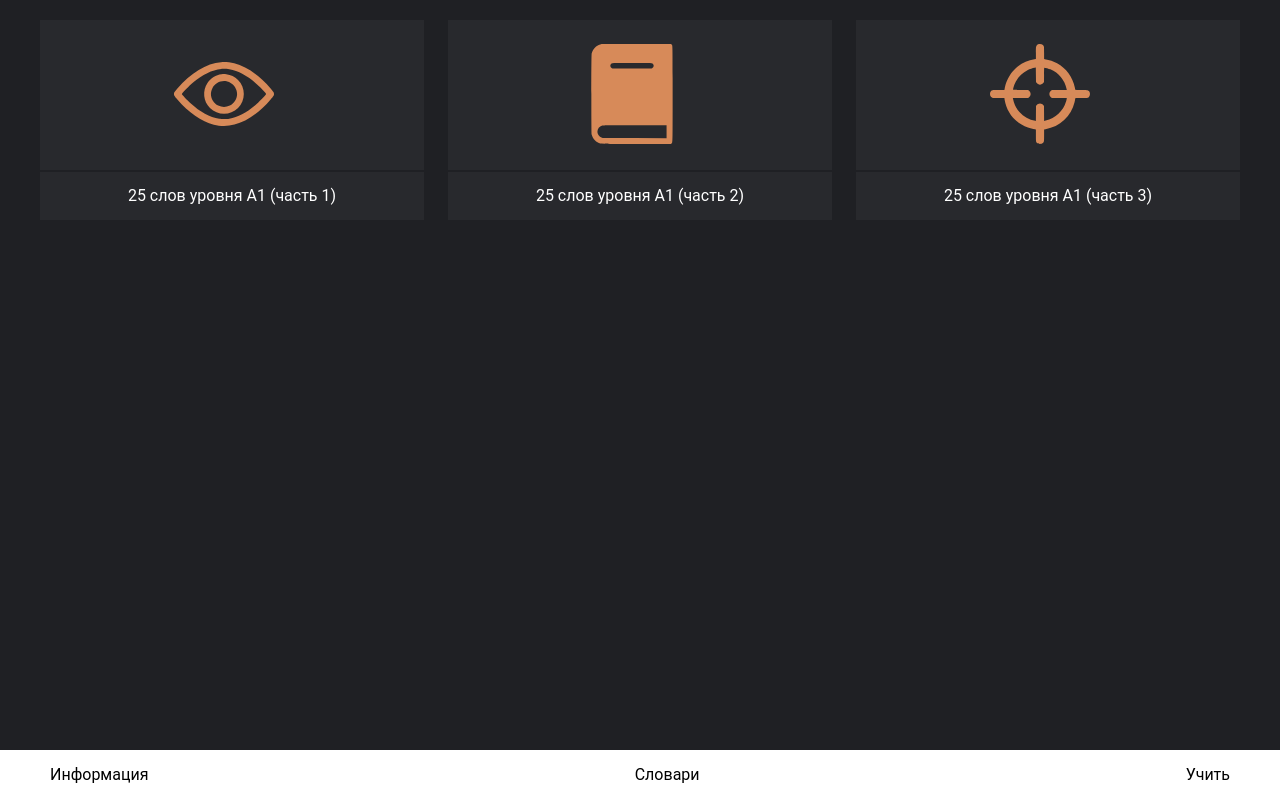
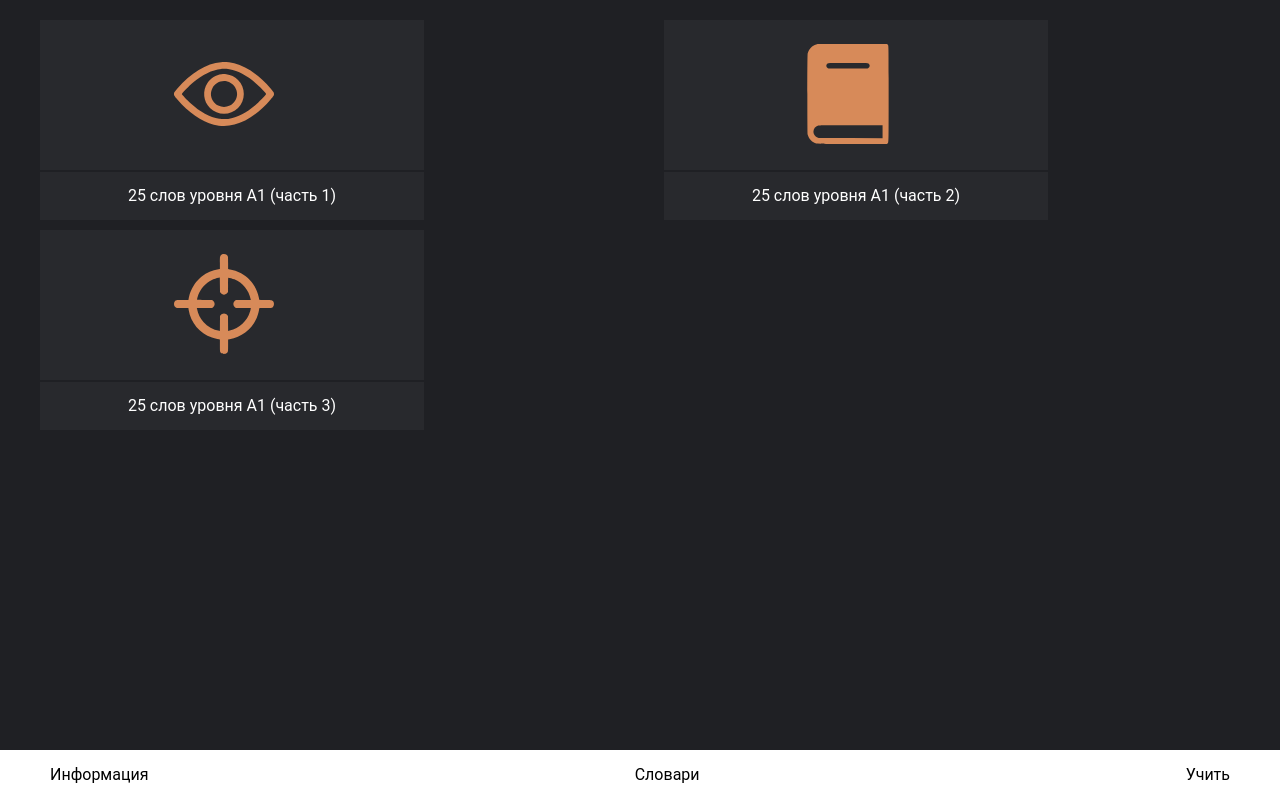
Before and after one commit to Britanskii/englishcards, a Next.js app: page /dictionaries in a window 1280 px wide. Built offline with nearby package versions, Linux system fonts and the light colour scheme.

Commit message:
add links for dictionaries

```diff
--- a/components/link/Link.tsx
+++ b/components/link/Link.tsx
@@ -1,14 +1,15 @@
 import s from "./link.module.sass"
 import LinkNext from "next/link";
 import {LinkProps} from "next/link"
-import {ReactNode} from "react";
+import {ReactNode, forwardRef} from "react";
 
 interface LinkNextProps extends LinkProps {
     className?: string,
     children: ReactNode
 }
 
-const Link = ({href, children, className}: LinkNextProps) => {
+
+export const Link = ({href, children, className}: LinkNextProps) => {
 
     return (
         <LinkNext href={href}>
--- a/interfaces/dictionaries/Dictionaries.tsx
+++ b/interfaces/dictionaries/Dictionaries.tsx
@@ -3,6 +3,7 @@ import Image from "../../components/image/Image"
 import eye from "../../resources/icons/eye.png"
 import data from "../../jsons/dictionaries.json"
 import {motion} from "framer-motion";
+import Link from "../../components/link/Link";
 
 const Dictionaries = () => {
 
@@ -21,18 +22,21 @@ const Dictionaries = () => {
 
     const dictionaries = data.map((dictionary, index) => {
         return (
-            <motion.li key={dictionary.image} className={s.dictionaries__item}
+            <motion.li key={dictionary.image}
                        custom= {index}
                        variants={variants}
                        initial={{opacity: 0, x: -200}}
                        animate={"appearance"}
+                       className={s.dictionaries__wrapper}
             >
+                <Link  className={s.dictionaries__item} href={`/learn/${dictionary.id}`} >
                     <div  className={s.dictionaries__view}>
                         <Image src={dictionary.image} className={s.dictionaries__image}/>
                     </div>
                     <div className={s.dictionaries__text}>
                         {dictionary.title}
                     </div>
+                </Link>
             </motion.li>
         )
     })
--- a/interfaces/dictionaries/dictionaries.module.sass
+++ b/interfaces/dictionaries/dictionaries.module.sass
@@ -2,6 +2,10 @@
 
 .dictionaries
 	display: block
+	&__wrapper
+		opacity: 0
+		width: 48%
+		height: 25vh
 	&__list
 		display: flex
 		list-style-type: none
@@ -9,12 +13,10 @@
 		flex-wrap: wrap
 		gap: 10px
 	&__item
-		opacity: 0
+		height: 100%
 		align-items: center
 		display: flex
 		flex-direction: column
-		width: 48%
-		height: 25vh
 		list-style-type: none
 	&__view
 		width: 100%
@@ -31,6 +33,7 @@
 		width: 30%
 		object-fit: contain
 	&__text
+		color: white
 		text-align: center
 		padding: 15px
 		display: flex
--- a/interfaces/learn/complete/Complete.tsx
+++ b/interfaces/learn/complete/Complete.tsx
@@ -1,5 +1,5 @@
 import s from "./complete.module.sass"
-import Link from "../../../components/link/Link";
+import {Link} from "../../../components/link/Link";
 import mark from "../../../resources/icons/mark.svg"
 import Image from "../../../components/image/Image";
 import {motion} from "framer-motion";
--- a/jsons/dictionaries.json
+++ b/jsons/dictionaries.json
@@ -1,14 +1,177 @@
 [
   {
+    "id": 1,
     "title": "25 слов уровня A1 (часть 1)",
-    "image": "/eye.svg"
+    "image": "/eye.svg",
+    "dictionary": [
+      {
+        "id": 0,
+        "word": {
+          "proposal": "career",
+          "translated": "Курс"
+        },
+        "synonymous": {
+          "proposal": "course",
+          "translated": "карьера"
+        },
+        "antonym": {
+          "proposal": "vocation",
+          "translated": "призвание"
+        },
+        "examples": [
+          {
+            "proposal": "The webcam <b>career</b> <b className ='synonymous'>course</b> is my <b className ='antonym'>vocation</b>",
+            "translated": "<b className ='synonymous'>Курс</b> по <b>карьере</b> в вебкаме это моё <b className ='antonym'>призвание</b>"
+          }
+        ],
+        "image": "https://www.jobgrade.ru/wp-content/uploads/2019/08/к4.jpg"
+      },
+      {
+        "id": 1,
+        "word": {
+          "proposal": "Supply",
+          "translated": "Поставка"
+        },
+        "synonymous": {
+          "proposal": "Afford",
+          "translated": "Позволить"
+        },
+        "antonym": {
+          "proposal": "Debt",
+          "translated": "Долг"
+        },
+        "examples": [
+          {
+            "proposal": "We can <b className ='synonymous'>afford</b> to <b>supply</b> new gachi-belts, but then we would be in <b className ='antonym'>debt</b>",
+            "translated": "Мы можем <b className ='synonymous'>позволить</b> себе <b>поставки</b> новых гачи-ремней, но тогда мы будем в <b className ='antonym'>долгах</b>"
+          }
+        ],
+        "image": "https://i.pinimg.com/originals/c0/2e/e5/c02ee500b8ac33c72b30be1f7578716b.jpg"
+      },
+      {
+        "id": 2,
+        "word": {
+          "proposal": "Describe ",
+          "translated": "Описать"
+        },
+        "synonymous": {
+          "proposal": "Call",
+          "translated": "Звать"
+        },
+        "antonym": {
+          "proposal": "conceal",
+          "translated": "Скрыть"
+        },
+        "examples": [
+          {
+            "proposal": "<b>Describe</b> the fish who <b className ='synonymous'>called</b> you. It has <b className ='antonym'>concealed</b> its appearance",
+            "translated": "<b>Опишите</b> рыбу которая  <b className ='synonymous'>позвонила</b> вам. Она <b className ='antonym'>скрыла</b> свою внешность"
+          }
+        ],
+        "image": "https://i.ytimg.com/vi/8S7DWyxJir4/maxresdefault.jpg"
+      }
+    ]
   },
   {
+    "id": 2,
     "title": "25 слов уровня A1 (часть 2)",
-    "image": "/book.svg"
+    "image": "/book.svg",
+    "dictionary": [
+      {
+        "id": 0,
+        "word": {
+          "proposal": "Climb",
+          "translated": "Подниматься"
+        },
+        "synonymous": {
+          "proposal": "soar",
+          "translated": "Взлетать"
+        },
+        "antonym": {
+          "proposal": "Descent",
+          "translated": "спуститься"
+        },
+        "examples": [
+          {
+            "proposal": "The rocket <b>soared</b> into the air while I was <b className ='synonymous'>climbing</b> up it, but then I had to <b className ='antonym'>descent</b>.",
+            "translated": "Ракета <b>взмыла</b> в воздух, пока я <b className ='synonymous'>поднимался</b> на нее, но потом мне пришлось <b className ='antonym'>спуститься</b>."
+          }
+        ],
+        "image": "https://www.fnarena.com/wp-content/uploads/2019/05/Businessman-flying-on-rocket-i-168554321.jpg"
+      },
+      {
+        "id": 1,
+        "word": {
+          "proposal": "above",
+          "translated": "Сверху"
+        },
+        "synonymous": {
+          "proposal": "Beyond",
+          "translated": "За пределами"
+        },
+        "antonym": {
+          "proposal": "Underneath",
+          "translated": "Под"
+        },
+        "examples": [
+          {
+            "proposal": "The cars looked like Constantine from <b>above</b>. <b className ='synonymous'>Beyond</b> the front page of the browser. <b className ='antonym'>Underneath</b> the boat is marijuana",
+            "translated": " <b>Сверху</b> машины выглядили как Константин. <b className ='synonymous'>За пределами</b> первой страницы браузера. <b className ='antonym'>Под</b> лодкой лежала марихуана"
+          }
+        ],
+        "image": "http://paranormal-news.ru/_nw/165/75523894.jpg"
+      },
+      {
+        "id": 2,
+        "word": {
+          "proposal": "above",
+          "translated": "Сверху"
+        },
+        "synonymous": {
+          "proposal": "Beyond",
+          "translated": "За пределами"
+        },
+        "antonym": {
+          "proposal": "Underneath",
+          "translated": "Под"
+        },
+        "examples": [
+          {
+            "proposal": "I <b>attend</b> AA meetings every day. I <b className ='synonymous'>accompany</b> you. People did not <b className ='antonym'>abandon</b> their houses despite the tajiks.",
+            "translated": " <b>Сверху</b> машины выглядили как Константин. <b className ='synonymous'>За пределами</b> первой страницы браузера. <b className ='antonym'>Под</b> лодкой лежала марихуана"
+          }
+        ],
+        "image": "https://aannov.ru/wp-content/uploads/2019/11/01f9eb905a39896fca35f6a0c46e9814.jpeg"
+      }
+    ]
   },
   {
+    "id": 3,
     "title": "25 слов уровня A1 (часть 3)",
-    "image": "/gun.svg"
+    "image": "/gun.svg",
+    "dictionary": [
+      {
+        "id": 0,
+        "word": {
+          "proposal": "To bear",
+          "translated": "Вынести"
+        },
+        "synonymous": {
+          "proposal": "Abide",
+          "translated": "Переносить"
+        },
+        "antonym": {
+          "proposal": "shun",
+          "translated": "Отвергнуть"
+        },
+        "examples": [
+          {
+            "proposal": "The pain from the spilled coffee was almost more than he could <b>bear</b>. I can't <b className ='synonymous'>abide</b> people with no sense of humour. They were both <b className ='antonym'>shunned</b> by their families when they remarried.",
+            "translated": "Боль от пролитого кофе была почти сильнее, чем он мог <b>вынести</b>. Я не <b className ='synonymous'>выношу</b> людей без чувства юмора. Они оба были <b className ='antonym'>отвергнуты</b> своими семьями, когда снова женились."
+          }
+        ],
+        "image": "https://kartinkin.net/uploads/posts/2022-03/1646743336_1-kartinkin-net-p-kartinki-grust-odinochestvo-bol-1.jpg"
+      }
+    ]
   }
 ]
--- a/pages/index.tsx
+++ b/pages/index.tsx
@@ -1,8 +1,6 @@
 import type {NextPage} from 'next'
 import s from "../styles/index.module.sass"
 import Start from "../interfaces/start/Start"
-import Link from "next/link";
-import LinkNext from "../components/link/Link";
 
 const Home: NextPage = () => {
 
```
Also changed, not shown: pages/learn/[id].tsx (+27 -3 lines). Lines whose indentation alone changed are shown as unchanged.
